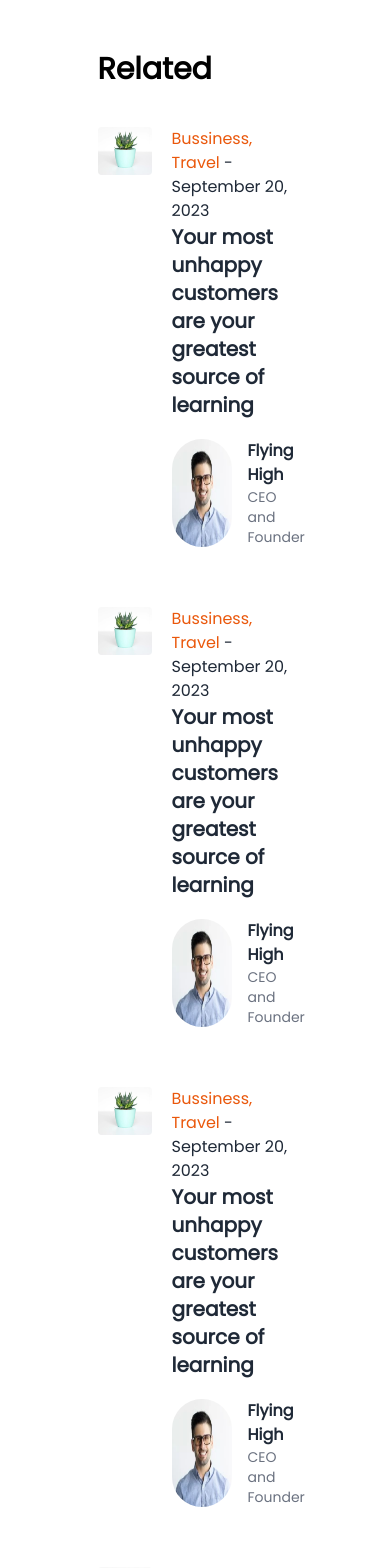
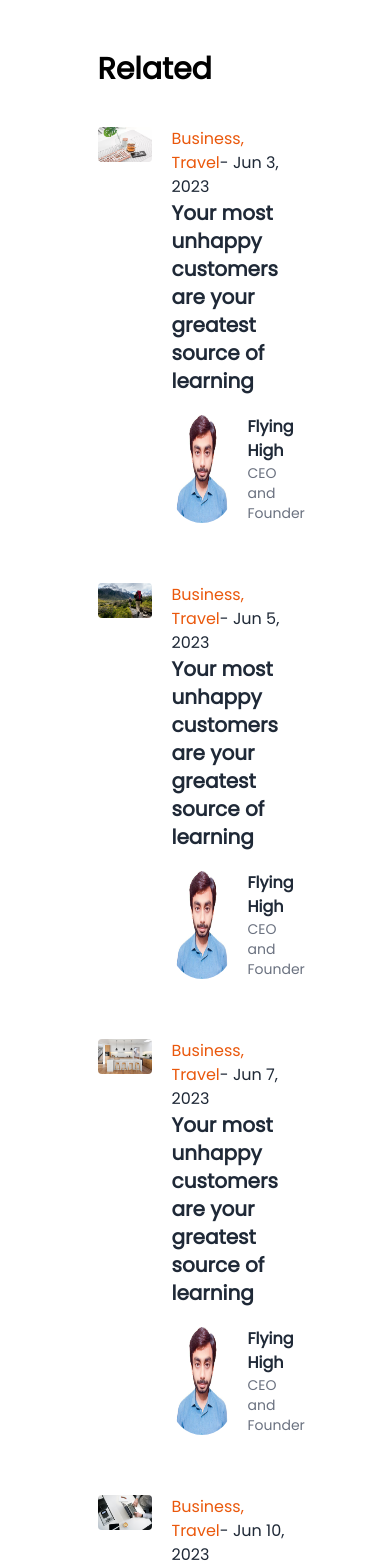
Before and after one commit to SarmadRehman/Blog-site, a Next.js app: page /posts/1 in a window 390 px wide. Shown: the part 2960-4528 px from the top of the page. Built offline with nearby package versions, Linux system fonts and the light colour scheme.

Commit message:
finished

```diff
--- a/components/_child/related.js
+++ b/components/_child/related.js
@@ -1,51 +1,45 @@
 import Link from "next/link"
 import Image from "next/image"
 import Author from "./author"
+import fetcher from "@/lib/fetcher"
+import Spinner from "./spinner"
+import Error from "./error"
+
 export default function Related (){
+  const {data, isLoading, isError} = fetcher('api/posts')
+  if(isLoading) return <Spinner></Spinner>
+  if(isError) return <Error></Error>
   return(
     <section className="pt-20">
         <h1 className="py-10 text-3xl font-bold">Related</h1>
         <div className="flex flex-col gap-10">
-{Post()}
-{Post()}
-{Post()}
-{Post()}
-{Post()}
+        {
+        data.map((value, index)=> (
+          <Post key= {index} data={value}></Post>
+        ))
+      }
         </div>
     </section>
   )
 }
-function Post(){
-    return(
+function Post( {data } ){
+
+  const { id, title, category, img, published, author } = data;
+
+  return (
       <div className="flex gap-5">
           <div className="flex flex-col justify-start image">
-            <Link href={"/"}>
-          <Image
-            src={"/images/img1.jpg"}
-            className="rounded"
-            width={"300"}
-            height={"200"}
-          />
-        </Link>
+              <Link href={`/posts/${id}`}> <Image src={img || ""} className="rounded" width={300} height={200} /> </Link>
           </div>
           <div className="flex flex-col justify-center info">
               <div className="cat">
-          <Link href={"/"} className="text-orange-600 hover:text-orange-800">
-            Bussiness, Travel{" "}
-          </Link>
-          <Link href={"/"} className="text-gray-800 hover:text-gray-600">
-            -September 20, 2023
-          </Link>
+                  <Link href={`/posts/${id}`} className="text-orange-600 hover:text-orange-800">{category || "No Category"}</Link>
+                  <Link href={`/posts/${id}`} className="text-gray-800 hover:text-gray-600">- {published || ""}</Link>
               </div>
               <div className="title">
-          <Link
-            href={"/"}
-            className="text-xl font-bold text-gray-800 hover:text-gray-600"
-          >
-            Your most unhappy customers are your greatest source of learning
-          </Link>
+                  <Link href={`/posts/${id}`} className="text-xl font-bold text-gray-800 hover:text-gray-600"> {title || "No Title"}</Link>
               </div>
-        <Author></Author>
+              { author ? <Author {...author}></Author> : <></>}
           </div>
       </div>
   )
--- a/components/section1.js
+++ b/components/section1.js
@@ -62,7 +62,7 @@ function Slide({data}) {
         <p className="py-3 text-gray-500">
         {description}
         </p>
-        {author?<Author></Author>: <></>}
+        { author ? <Author {...author}></Author> : <></>}
       </div>
 
     </div>
--- a/components/section2.js
+++ b/components/section2.js
@@ -45,7 +45,7 @@ function Post({data}) {
         <p className="py-3 text-gray-500">
         {description || "unknown"}
         </p>
-          {author?<Author></Author>: <></>}
+        { author ? <Author {...author}></Author> : <></>}
             </div>
         </div>
     )
--- a/components/section3.js
+++ b/components/section3.js
@@ -16,7 +16,13 @@ export default function section3() {
         <h1 className="py-12 text-4xl font-bold text-center">Most Popular</h1>
 
       {/* {Swiper} */}
-      <Swiper slidesPerView={2}>
+      <Swiper
+      breakpoints={{
+        640:{
+          slidesPerView:2,
+          spaceBetween:30
+        }
+      }}>
        {
        data.map((value,index)=>(
        <SwiperSlide key={index}><Post data={value}></Post></SwiperSlide>
@@ -44,7 +50,7 @@ function Post({data}) {
         <p className="py-3 text-gray-500">
        {description || "unknown"}
         </p>
-        {author?<Author></Author>: <></>}
+        { author ? <Author {...author}></Author> : <></>}
             </div>
         </div>
     )
--- a/components/section4.js
+++ b/components/section4.js
@@ -64,7 +64,7 @@ function Post({data}) {
             {title}
           </Link>
         </div>
-        {author?<Author></Author>: <></>}
+        { author ? <Author {...author}></Author> : <></>}
       </div>
     </div>
   );
--- a/pages/api/data.js
+++ b/pages/api/data.js
@@ -27,7 +27,7 @@
             Even the all-powerful Pointing has no control about the blind texts it is an almost unorthographic life One day however a small line of blind
             text by the name of Lorem Ipsum decided to leave for the far World of Grammar.
             `,
-            published: "Jun 5,  2022",
+            published: "Jun 5,  2023",
             author: {
                 name: "Flying High",
                 img: "/images/author/author1.jpg",
@@ -44,7 +44,7 @@
             Even the all-powerful Pointing has no control about the blind texts it is an almost unorthographic life One day however a small line of blind
             text by the name of Lorem Ipsum decided to leave for the far World of Grammar.
             `,
-            published: "Jun 7,  2022",
+            published: "Jun 7,  2023",
             author: {
                 name: "Flying High",
                 img: "/images/author/author1.jpg",
@@ -61,7 +61,7 @@
             Even the all-powerful Pointing has no control about the blind texts it is an almost unorthographic life One day however a small line of blind
             text by the name of Lorem Ipsum decided to leave for the far World of Grammar.
             `,
-            published: "Jun 10,  2022",
+            published: "Jun 10,  2023",
             author: {
                 name: "Flying High",
                 img: "/images/author/author1.jpg",
@@ -78,7 +78,7 @@
             Even the all-powerful Pointing has no control about the blind texts it is an almost unorthographic life One day however a small line of blind
             text by the name of Lorem Ipsum decided to leave for the far World of Grammar.
             `,
-            published: "Jun 14,  2022",
+            published: "Jun 14,  2023",
             author: {
                 name: "Flying High",
                 img: "/images/author/author1.jpg",
@@ -111,7 +111,7 @@
             A small river named Duden flows by their place and supplies it with the necessary regelialia.
             It is a paradisematic country, in which roasted parts of sentences fly into your mouth.
             `,
-            published: "Jun 3,  2022",
+            published: "Jun 3,  2023",
             author: {
                 name: "Flying High",
                 img: "/images/author/author1.jpg",
@@ -142,7 +142,7 @@
             A small river named Duden flows by their place and supplies it with the necessary regelialia.
             It is a paradisematic country, in which roasted parts of sentences fly into your mouth.
             `,
-            published: "Jun 5,  2022",
+            published: "Jun 5,  2023",
             author: {
                 name: "Flying High",
                 img: "/images/author/author1.jpg",
@@ -173,7 +173,7 @@
             A small river named Duden flows by their place and supplies it with the necessary regelialia.
             It is a paradisematic country, in which roasted parts of sentences fly into your mouth.
             `,
-            published: "Jun 7,  2022",
+            published: "Jun 7,  2023",
             author: {
                 name: "Flying High",
                 img: "/images/author/author1.jpg",
@@ -204,7 +204,7 @@
             A small river named Duden flows by their place and supplies it with the necessary regelialia.
             It is a paradisematic country, in which roasted parts of sentences fly into your mouth.
             `,
-            published: "Jun 10,  2022",
+            published: "Jun 10,  2023",
             author: {
                 name: "Flying High",
                 img: "/images/author/author1.jpg",
@@ -235,7 +235,7 @@
             A small river named Duden flows by their place and supplies it with the necessary regelialia.
             It is a paradisematic country, in which roasted parts of sentences fly into your mouth.
             `,
-            published: "Jun 14,  2022",
+            published: "Jun 14,  2023",
             author: {
                 name: "Flying High",
                 img: "/images/author/author1.jpg",
@@ -266,7 +266,7 @@
             A small river named Duden flows by their place and supplies it with the necessary regelialia.
             It is a paradisematic country, in which roasted parts of sentences fly into your mouth.
             `,
-            published: "Jun 5,  2022",
+            published: "Jun 5,  2023",
             author: {
                 name: "Flying High",
                 img: "/images/author/author1.jpg",
@@ -285,7 +285,7 @@
             Even the all-powerful Pointing has no control about the blind texts it is an almost unorthographic
             far World of Grammar.
             `,
-            published: "Jun 3,  2022",
+            published: "Jun 3,  2023",
             author: {
                 name: "Flying High",
                 img: "/images/author/author1.jpg",
@@ -302,7 +302,7 @@
             Even the all-powerful Pointing has no control about the blind texts it is an almost unorthographic
             far World of Grammar.
             `,
-            published: "Jun 5,  2022",
+            published: "Jun 5,  2023",
             author: {
                 name: "Flying High",
                 img: "/images/author/author1.jpg",
@@ -319,7 +319,7 @@
             Even the all-powerful Pointing has no control about the blind texts it is an almost unorthographic
             far World of Grammar.
             `,
-            published: "Jun 7,  2022",
+            published: "Jun 7,  2023",
             author: {
                 name: "Flying High",
                 img: "/images/author/author1.jpg",
@@ -336,7 +336,7 @@
             Even the all-powerful Pointing has no control about the blind texts it is an almost unorthographic
             far World of Grammar.
             `,
-            published: "Jun 10,  2022",
+            published: "Jun 10,  2023",
             author: {
                 name: "Flying High",
                 img: "/images/author/author1.jpg",
@@ -353,7 +353,7 @@
             Even the all-powerful Pointing has no control about the blind texts it is an almost unorthographic
             far World of Grammar.
             `,
-            published: "Jun 14,  2022",
+            published: "Jun 14,  2023",
             author: {
                 name: "Flying High",
                 img: "/images/author/author1.jpg",
--- a/pages/posts/[postId].js
+++ b/pages/posts/[postId].js
@@ -31,7 +31,7 @@ function Article({category, img, published, author,
     <Format>
       <section className="container w-1/2 py-16 mx-auto md:px-2">
         <div className="flex justify-center ">
-        {author?<Author></Author>: <></>}
+        { author ? <Author {...author}></Author> : <></>}
         </div>
         <div className="py-10 post">
           <h1 className="pb-5 text-4xl font-bold text-center">
```
Also changed, not shown: components/_child/author.js (+5 -4 lines), public/images/author/author1.jpg. Lines whose indentation alone changed are shown as unchanged.
